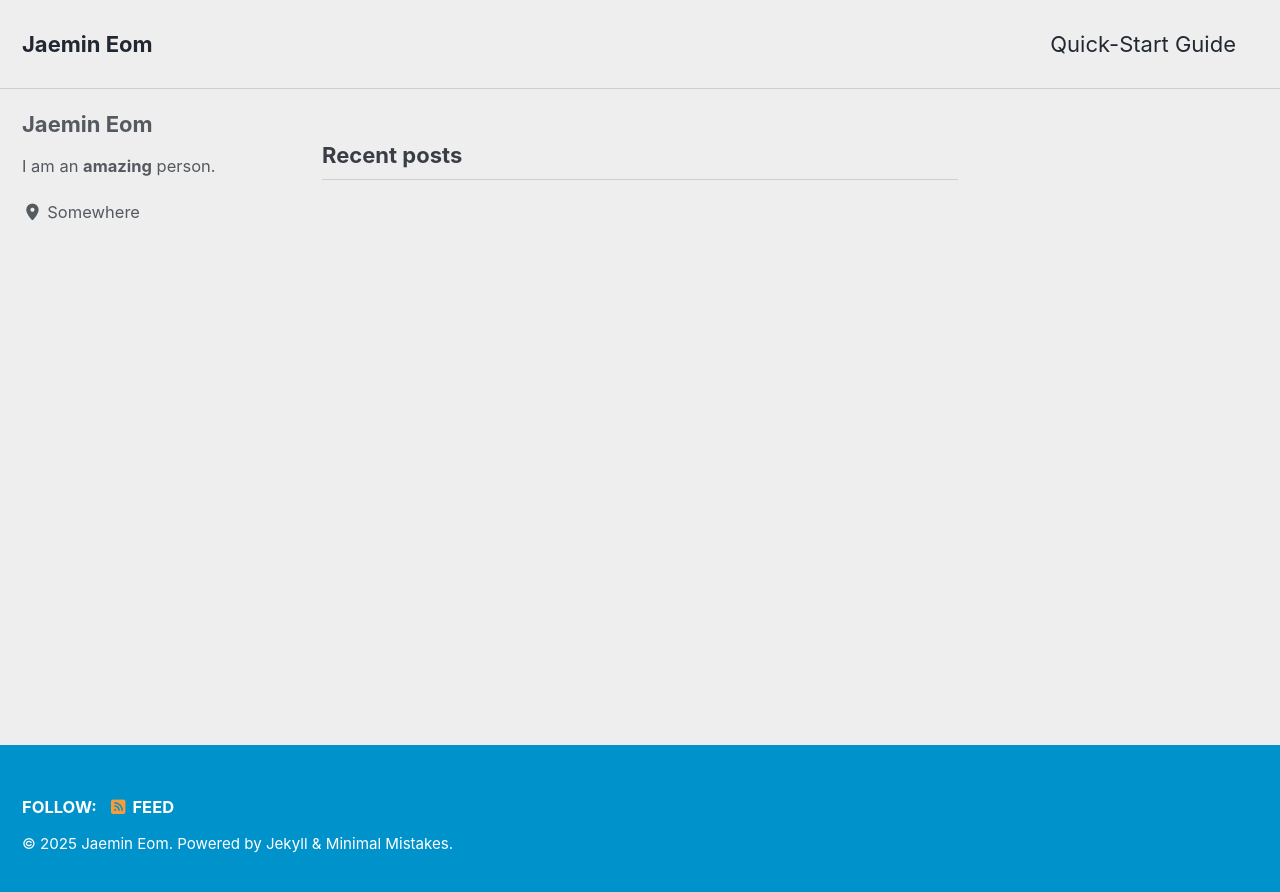
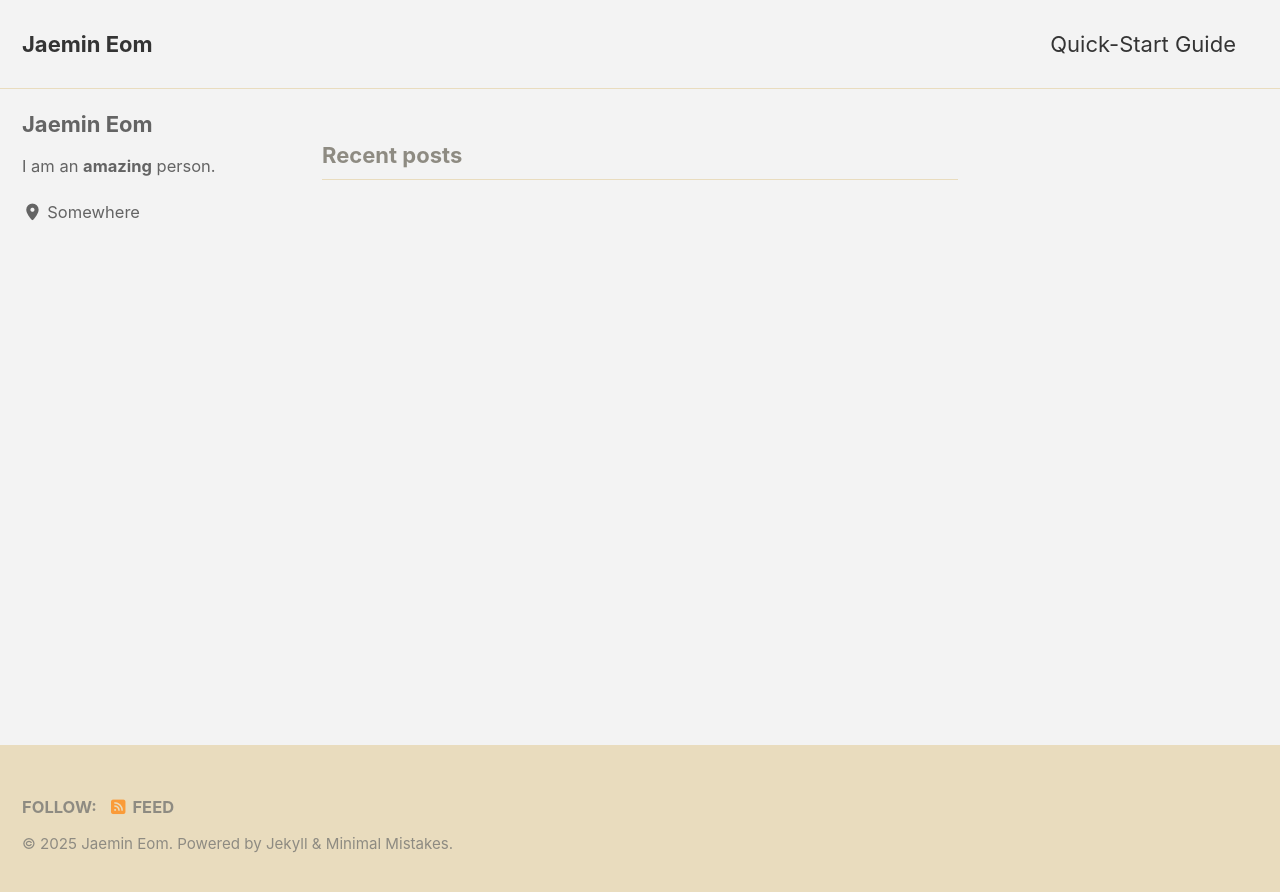
Before and after one commit to JaeminEom/JaeminEom.github.io, a Jekyll site: the page built from index.html, in a window 1280 px wide. Shown: the top 892 px of the page. Built offline with Jekyll 4.4.1, drawn with Linux system fonts in a browser that asks for light colours; cached includes are drawn as plain includes; the list of posts is cut into pages by our own code.

Commit message:
Update _config.yml

```diff
--- a/_config.yml
+++ b/_config.yml
@@ -12,7 +12,7 @@
 
 # theme                  : "minimal-mistakes-jekyll"
 # remote_theme           : "mmistakes/minimal-mistakes"
-minimal_mistakes_skin    : "air" # "default", "air", "aqua", "contrast", "dark", "dirt", "neon", "mint", "plum", "sunrise"
+minimal_mistakes_skin    : "dirt" # "default", "air", "aqua", "contrast", "dark", "dirt", "neon", "mint", "plum", "sunrise"
 
 # Site Settings
 locale                   : "en-US"
```
